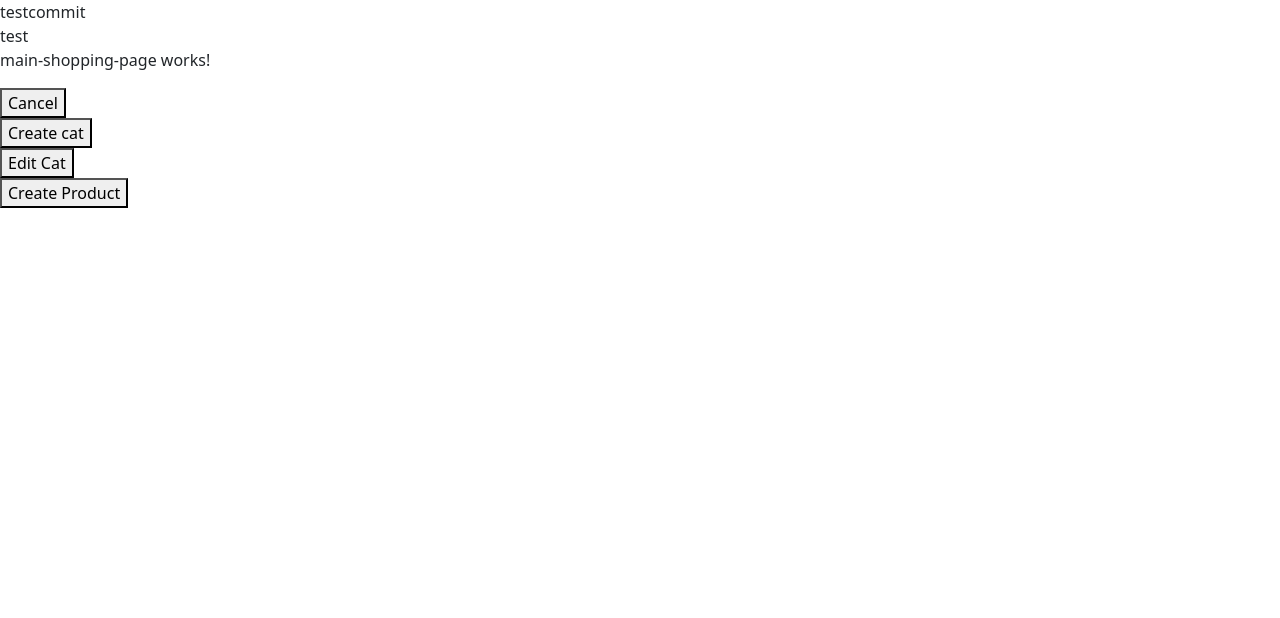
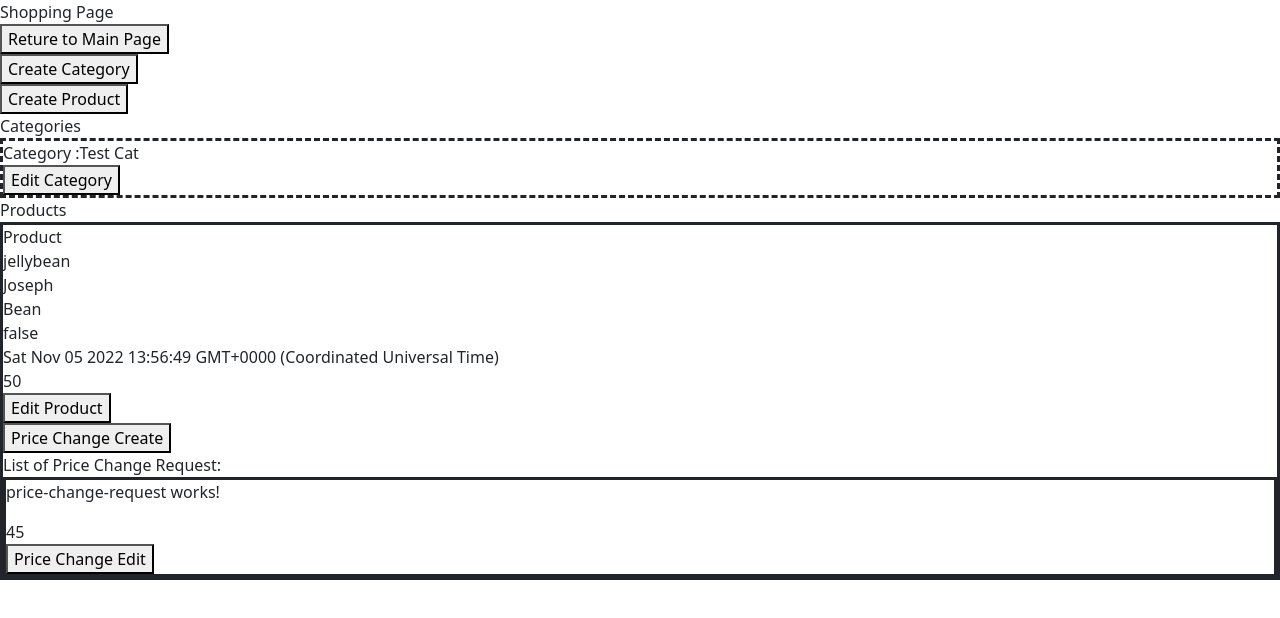
Before and after one commit to Donte2022/team-float-fe, an Angular app: page / in a window 1280 px wide. Both pictures are taken after a click on the button "Shopping". Shown: the top 618 px of the page. Built offline with nearby package versions, Linux system fonts and the light colour scheme.

Commit message:
Html inputs

```diff
--- a/src/app/Components/Mainpage/main-shopping-page/main-shopping-page.component.html
+++ b/src/app/Components/Mainpage/main-shopping-page/main-shopping-page.component.html
@@ -1,10 +1,11 @@
 <div *ngIf="ProductScreen">
-<p>main-shopping-page works!</p>
-  <div><button (click)="oncanel()">Cancel</button></div>
-  <div><button (click)="oncatcreate()">Create cat</button></div>
-  <div><button (click)="oncatedit()">Edit Cat</button></div>
+<div>Shopping Page</div>
+  <div><button (click)="oncanel()">Reture to Main Page</button></div>
+  <div><button (click)="oncatcreate()">Create Category</button></div>
   <div><button (click)="onproductcreate()">Create Product</button></div>
+  <div>Categories</div>
   <app-category *ngFor="let cat of CatFulllist" [Cat]="cat"></app-category>
+  <div>Products</div>
   <app-product *ngFor="let pro of ProductFulllist"[Pro]="pro"></app-product>
 </div>
 <app-category-create *ngIf="CatCreateScreen "></app-category-create>
--- a/src/app/Components/Mainpage/product/product.component.html
+++ b/src/app/Components/Mainpage/product/product.component.html
@@ -1,7 +1,14 @@
 <div *ngIf="Pro !== undefined" style="border-style: solid">
-<p>product works!</p>
+  <div>Product</div>
   <div>{{Pro.DisplayName}}</div>
+  <div>{{Pro.OriginalOwnerUsername}}</div>
+<!--  <div><img src="{{Pro.Image}}"></div>-->
+  <div>{{Pro.Description}}</div>
+  <div>{{Pro.Discontinued}}</div>
+  <div>{{Pro.AvaliableOnDate}}</div>
+  <div>{{Pro.BasePrice}}</div>
   <div><button (click)="onProductEdit()">Edit Product</button></div>
   <div><button (click)="onPriceChangeCreateScreen()">Price Change Create</button></div>
+  <div>List of Price Change Request:</div>
   <app-price-change-request *ngFor="let pri of Pro.PriceChangeRequest"[Pri]="pri"></app-price-change-request>
 </div>
--- a/src/app/app.component.html
+++ b/src/app/app.component.html
@@ -1,3 +1 @@
-<div>testcommit</div>
-<div>test</div>
 <app-main-page></app-main-page>
--- a/src/app/components/Mainpage/category/category.component.html
+++ b/src/app/components/Mainpage/category/category.component.html
@@ -1,4 +1,4 @@
-<div *ngIf="Cat !== undefined">
-<p>category works!</p>
-{{Cat.Name}}
+<div *ngIf="Cat !== undefined" style="border-style: dashed">
+  Category :{{Cat.Name}}
+  <div><button (click)="oncatedit()">Edit Category</button></div>
 </div>
--- a/src/app/components/Mainpage/category/category.component.ts
+++ b/src/app/components/Mainpage/category/category.component.ts
@@ -1,5 +1,6 @@
 import {Component, Input, OnInit} from '@angular/core';
 import {ICategory} from "../../../interfaces/ICategory";
+import {MainPageService} from "../../../services/main-page.service";
 
 @Component({
   selector: 'app-category',
@@ -10,9 +11,14 @@ export class CategoryComponent implements OnInit {
 
   @Input() Cat:ICategory | undefined
 
-  constructor() { }
+  constructor(private MainPageService:MainPageService) { }
 
   ngOnInit(): void {
   }
 
+  oncatedit () {
+    this.MainPageService.setCategoryEditScreen(true)
+    this.MainPageService.setProductScreen(false)
+  }
+
 }
--- a/src/app/components/Mainpage/main-shopping-page/main-shopping-page.component.ts
+++ b/src/app/components/Mainpage/main-shopping-page/main-shopping-page.component.ts
@@ -35,16 +35,15 @@ export class MainShoppingPageComponent implements OnInit {
   }
 
   ngOnInit(): void {
+    this.MainPageService.getFullCategoryList()
+    this.MainPageService.getFullProductList()
   }
 
   oncanel () {
     this.MainPageService.setMainShoppingPageScreen(false)
   }
 
-  oncatedit () {
-    this.MainPageService.setCategoryEditScreen(true)
-    this.MainPageService.setProductScreen(false)
-  }
+
   oncatcreate () {
     this.MainPageService.setCategoryCreateScreen(true)
     this.MainPageService.setProductScreen(false)
```
